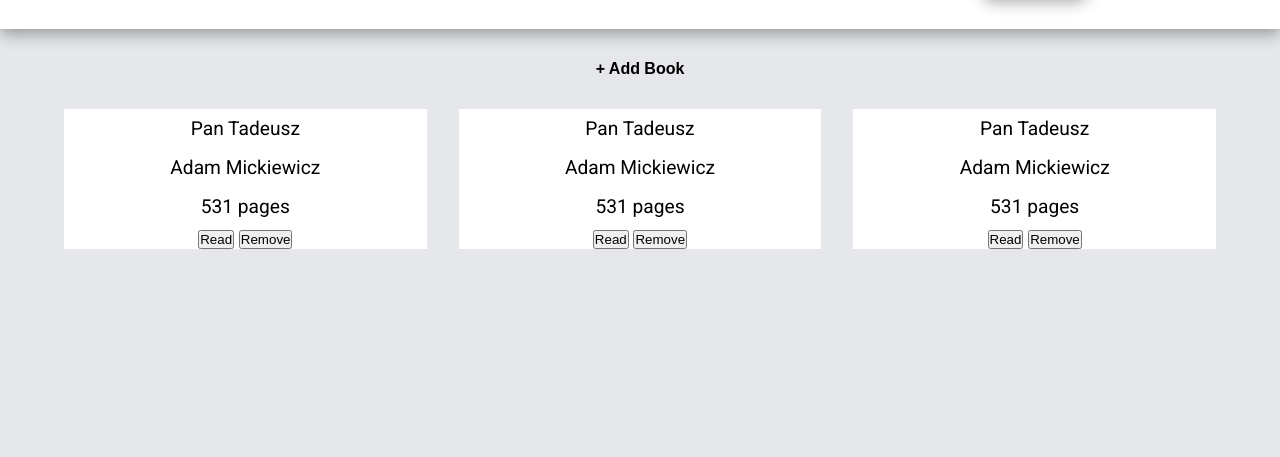
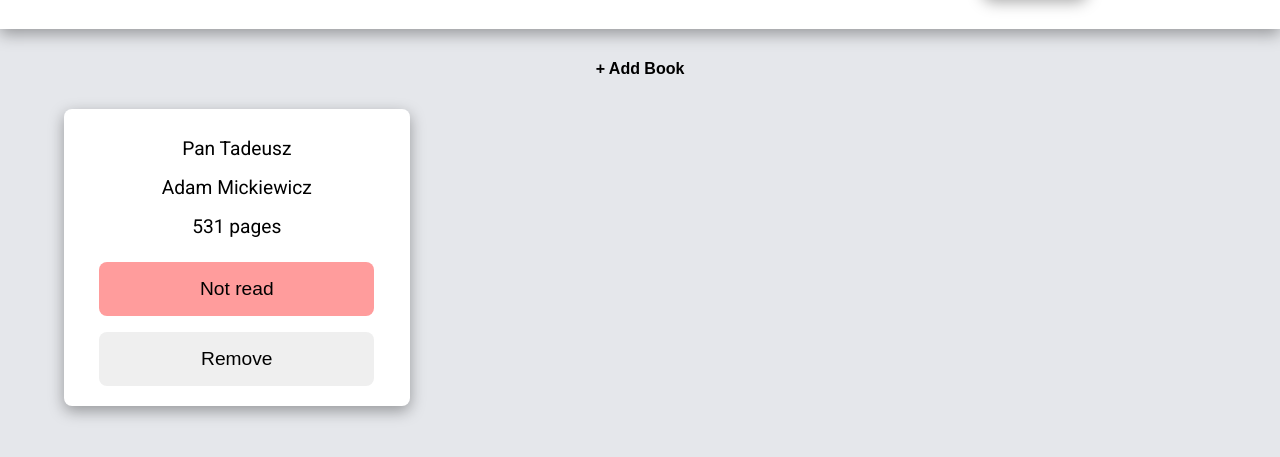
Before and after one commit to Alan1234111/Library-project, a website: page index.html in a window 1280 px wide. Shown: the part 85-542 px from the top of the page. Drawn offline with Linux system fonts and the light colour scheme.

Commit message:
Build: layout of the page

```diff
--- a/index.html
+++ b/index.html
@@ -53,23 +53,7 @@
         <p class="book-title">Pan Tadeusz</p>
         <p class="book-author">Adam Mickiewicz</p>
         <p class="book-pages">531 pages</p>
-        <button class="book-isread">Read</button>
-        <button class="book-remove">Remove</button>
-      </div>
-
-      <div class="book">
-        <p class="book-title">Pan Tadeusz</p>
-        <p class="book-author">Adam Mickiewicz</p>
-        <p class="book-pages">531 pages</p>
-        <button class="book-isread">Read</button>
-        <button class="book-remove">Remove</button>
-      </div>
-
-      <div class="book">
-        <p class="book-title">Pan Tadeusz</p>
-        <p class="book-author">Adam Mickiewicz</p>
-        <p class="book-pages">531 pages</p>
-        <button class="book-isread">Read</button>
+        <button class="book-isread not-read">Not read</button>
         <button class="book-remove">Remove</button>
       </div>
     </main>
--- a/style.css
+++ b/style.css
@@ -7,6 +7,7 @@
 body {
   background-color: #e5e7eb;
   font-family: "Roboto", sans-serif;
+  word-wrap: break-word;
 }
 
 /* header section */
@@ -126,20 +127,53 @@ body {
 
 .library {
   display: grid;
-  grid-template-columns: repeat(auto-fit, minmax(200px, 1fr));
-  column-gap: 2rem;
+  grid-template-columns: repeat(auto-fit, 30%);
+  grid-auto-rows: 1fr;
+  gap: 2rem;
   width: 90%;
   margin: 0 auto;
-  text-align: center;
   font-size: 1.2rem;
 }
 
 .book {
+  display: flex;
+  flex-direction: column;
+  align-items: center;
+  justify-content: space-around;
+  height: 100%;
+  padding: 20px;
   background-color: white;
+  border-radius: 8px;
+  box-shadow: rgba(0, 0, 0, 0.35) 0px 5px 15px;
 }
 
 .book p {
+  max-width: 90%;
   padding: 8px 0;
+  text-align: center;
+}
+
+.book button {
+  width: 90%;
+  padding: 1rem 0;
+  margin-top: 1rem;
+  border: none;
+  border-radius: 8px;
+  font-size: 1.2rem;
+  transition: 0.1s all ease-out;
+}
+
+.book button:hover {
+  opacity: 0.8;
+  scale: 1.05;
+}
+
+.book button.read {
+  background-color: #8fe58c;
+}
+
+.book button.not-read {
+  background-color: #ff9c9c;
 }
 
 .hide {
```
